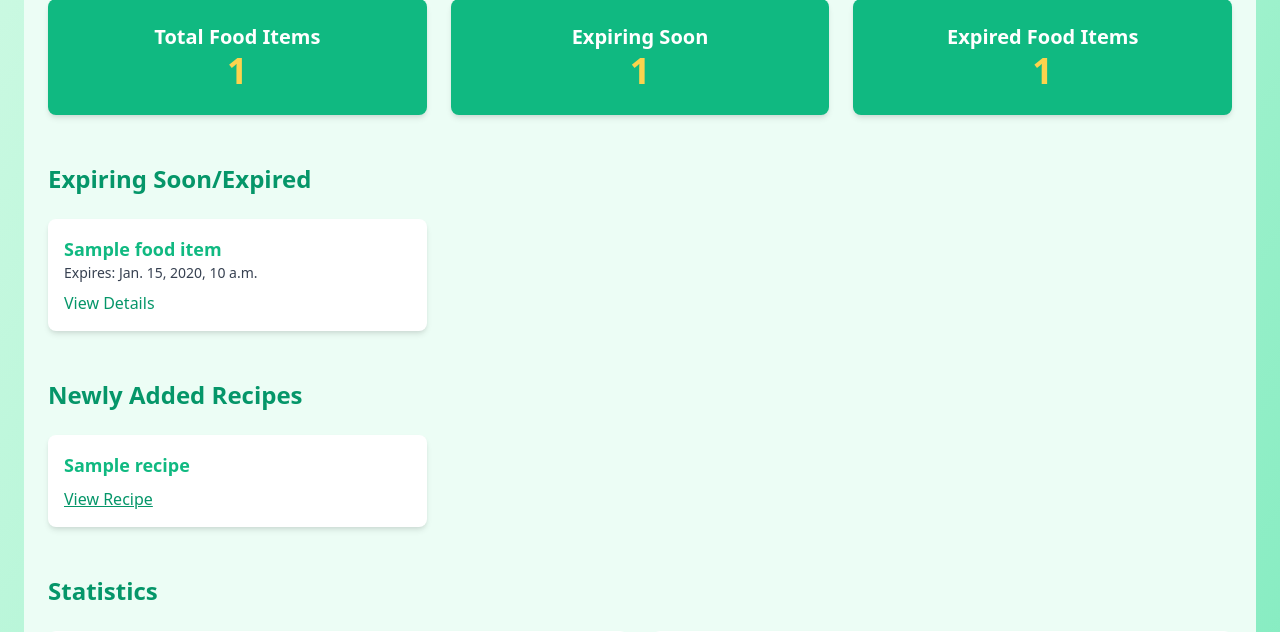
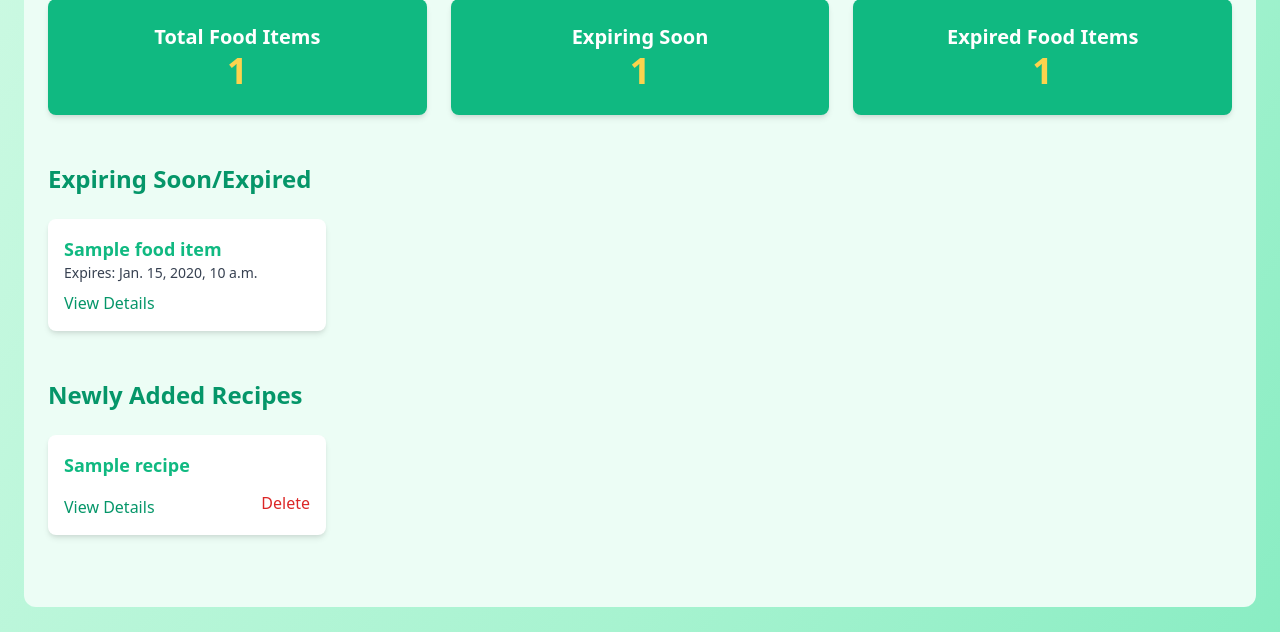
Before and after one commit to Vrutik21/EcoKitchen, a Django app: template core/templates/dashboard.html in a window 1280 px wide. Shown: the part 313-945 px from the top of the page. Run offline with Django 5.2, Linux system fonts and the light colour scheme; the template is opened without the code that fills it: most values are stand-ins (such as "Sample title", 1, 10 or a date in 2020); some libraries are stand-ins or nearby versions.

Commit message:
feat: Enhance recipe management functionality 1. Fix issue where added recipe does not match saved recipe 2. Resolve "View Recipe" functionality on recipe listing page 3. Implement recipe deletion feature on user dashboard

```diff
--- a/core/spoonacular_service.py
+++ b/core/spoonacular_service.py
@@ -1,7 +1,7 @@
 import requests
 
-# SPOONACULAR_API_KEY = 'd3c58935887b4ebf989738755f635e2e'
-SPOONACULAR_API_KEY = '2a7ae2df2e7b4026ab5aa7406ed29961'
+SPOONACULAR_API_KEY = 'd3c58935887b4ebf989738755f635e2e'#-Old
+# SPOONACULAR_API_KEY = '2a7ae2df2e7b4026ab5aa7406ed29961' #-New (Limit reached for 27Nov.)
 BASE_URL = 'https://api.spoonacular.com/recipes'
 
 def get_recipes_by_ingredients(ingredients):
--- a/core/templates/dashboard.html
+++ b/core/templates/dashboard.html
@@ -40,7 +40,7 @@
   <!-- Expiring Soon Section -->
   <div>
     <h2 class="text-2xl font-semibold mb-6 text-green-600">Expiring Soon/Expired</h2>
-    <div class="grid grid-cols-1 sm:grid-cols-2 lg:grid-cols-3 gap-6">
+    <div class="grid grid-cols-1 sm:grid-cols-2 lg:grid-cols-4 gap-6">
       {% for food_item in expiring_soon %}
       <div class="bg-white rounded-lg shadow-md p-4">
         <h4 class="text-lg font-bold text-green-500">{{ food_item.name }}</h4>
@@ -59,17 +59,17 @@
     </div>
   </div>
 
-  <!-- Generated Recipe/s section -->
-  <div class="mt-12">
+<div class="mt-12">
   <h2 class="text-2xl font-semibold mb-6 text-green-600">Newly Added Recipes</h2>
-  <div class="grid grid-cols-1 sm:grid-cols-2 lg:grid-cols-3 gap-6">
+  <div class="grid grid-cols-1 sm:grid-cols-2 lg:grid-cols-4 gap-6">
     {% for recipe in new_recipes %}
       <div class="bg-white rounded-lg shadow-md p-4">
         <h4 class="text-lg font-bold text-green-500">{{ recipe.title }}</h4>
-{#        <p class="text-sm text-gray-700">{{ recipe.description|truncatewords:20 }}</p>#}
-        <a href="{% url 'recipe_detail' recipe.id %}" target="_blank" class="block mt-2 text-green-600 underline">
-          View Recipe
-        </a>
+        <div class="flex items-center justify-between mt-2">
+              <a href="{% url 'recipe_detail' recipe.id %}" target="_blank" class="block mt-2 text-green-600"> View Details</a>
+              <a href="{% url 'delete_recipe' recipe.id %}" class="text-red-600 hover"
+              onclick="return confirm('Are you sure you want to delete this recipe?');"> Delete </a>
+          </div>
       </div>
     {% empty %}
       <div class="bg-white rounded-lg shadow-md p-4 text-center">
@@ -78,6 +78,97 @@
     {% endfor %}
   </div>
 </div>
+
+<!-- Modal Overlay for Deleting Recipe -->
+<div id="deleteModal" class="fixed inset-0 z-50 hidden bg-black bg-opacity-50 flex justify-center items-center">
+  <div class="bg-white rounded-lg shadow-lg p-6 max-w-lg w-full relative">
+    <button id="closeDeleteModal" class="absolute top-2 right-2 text-gray-600 hover:text-red-500 text-xl">&times;</button>
+    <div id="modalContent" class="text-gray-800">
+      <h2 class="text-xl font-bold text-green-600 mb-4">Are you sure you want to delete this recipe?</h2>
+      <div class="flex justify-between">
+        <button id="cancelDelete" class="px-6 py-2 bg-gray-300 text-gray-800 font-semibold rounded-md hover:bg-gray-400 transition">Cancel</button>
+        <a id="confirmDelete" href="#" class="px-6 py-2 bg-red-600 text-white font-semibold rounded-md hover:bg-red-700 transition">Confirm Delete</a>
+      </div>
+    </div>
+  </div>
+</div>
+
+<script>
+  // JavaScript for opening and closing the modal
+  const deleteModal = document.getElementById('deleteModal');
+  const closeDeleteModal = document.getElementById('closeDeleteModal');
+  const cancelDelete = document.getElementById('cancelDelete');
+  const confirmDelete = document.getElementById('confirmDelete');
+  let recipeIdToDelete = null;
+
+  // Function to open the delete modal
+  function openDeleteModal(recipeId) {
+    recipeIdToDelete = recipeId; // Set the recipe ID to delete
+    deleteModal.classList.remove('hidden'); // Show the modal
+  }
+
+  // Close the modal when clicking the "X" button or cancel button
+  closeDeleteModal.addEventListener('click', () => {
+    deleteModal.classList.add('hidden'); // Hide the modal
+  });
+
+  cancelDelete.addEventListener('click', () => {
+    deleteModal.classList.add('hidden'); // Hide the modal when cancel is clicked
+  });
+
+  // Handle the confirm delete button
+  confirmDelete.addEventListener('click', () => {
+    if (recipeIdToDelete) {
+      window.location.href = `/delete_recipe/${recipeIdToDelete}/`;
+    }
+  });
+</script>
+</div>
+
+<!-- Modal Overlay for Deleting Recipe -->
+<div id="deleteModal" class="fixed inset-0 z-50 hidden bg-black bg-opacity-50 flex justify-center items-center">
+  <div class="bg-white rounded-lg shadow-lg p-6 max-w-lg w-full relative">
+    <button id="closeDeleteModal" class="absolute top-2 right-2 text-gray-600 hover:text-red-500 text-xl">&times;</button>
+    <div id="modalContent" class="text-gray-800">
+      <h2 class="text-xl font-bold text-green-600 mb-4">Are you sure you want to delete this recipe?</h2>
+      <div class="flex justify-between">
+        <button id="cancelDelete" class="px-6 py-2 bg-gray-300 text-gray-800 font-semibold rounded-md hover:bg-gray-400 transition">Cancel</button>
+        <a id="confirmDelete" href="#" class="px-6 py-2 bg-red-600 text-white font-semibold rounded-md hover:bg-red-700 transition">Confirm Delete</a>
+      </div>
+    </div>
+  </div>
+</div>
+
+<script>
+  // JavaScript for opening and closing the modal
+  const deleteModal = document.getElementById('deleteModal');
+  const closeDeleteModal = document.getElementById('closeDeleteModal');
+  const cancelDelete = document.getElementById('cancelDelete');
+  const confirmDelete = document.getElementById('confirmDelete');
+  let recipeIdToDelete = null;
+
+  // Function to open the delete modal
+  function openDeleteModal(recipeId) {
+    recipeIdToDelete = recipeId; // Set the recipe ID to delete
+    deleteModal.classList.remove('hidden'); // Show the modal
+  }
+
+  // Close the modal when clicking the "X" button or cancel button
+  closeDeleteModal.addEventListener('click', () => {
+    deleteModal.classList.add('hidden'); // Hide the modal
+  });
+
+  cancelDelete.addEventListener('click', () => {
+    deleteModal.classList.add('hidden'); // Hide the modal when cancel is clicked
+  });
+
+  // Handle the confirm delete button
+  confirmDelete.addEventListener('click', () => {
+    if (recipeIdToDelete) {
+      window.location.href = `/delete_recipe/${recipeIdToDelete}/`; // You might need to adjust this URL based on your view
+    }
+  });
+</script>
 
   <!-- Charts Section -->
   <div class="mt-12">
--- a/core/urls.py
+++ b/core/urls.py
@@ -13,6 +13,7 @@ urlpatterns = [
     path('food-item/<int:item_id>/', views.food_item_details, name='food_item_details'),
     path('recipes/', views.recipes, name='recipes'),
     path('add_recipe/', views.add_recipe, name='add_recipe'),
+    path('delete_recipe/<int:recipe_id>/', views.delete_recipe, name='delete_recipe'),
     path('recipes/detail/<int:recipe_id>/', views.recipe_detail, name='recipe_detail'),
     path('export_food_items/', views.export_food_items, name='export_food_items'),
     path('user_history/', views.user_history, name='user_history'),
```
Also changed, not shown: core/templates/recipe_details.html (+4 -4 lines), core/templates/recipe_results.html (+16 -11 lines), core/views.py (+12 -2 lines).
